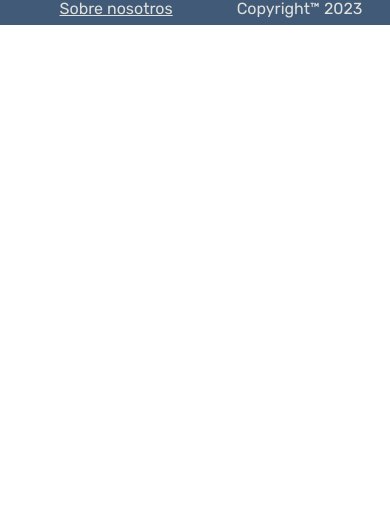
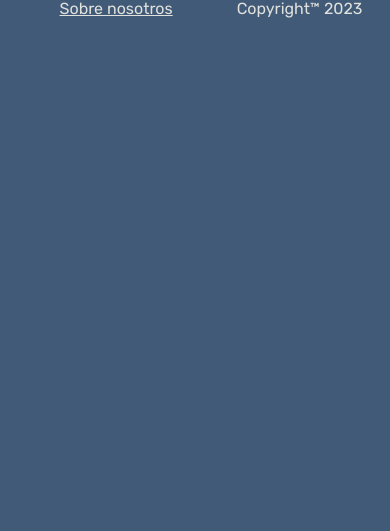
Before and after one commit to RamiroStrologo/3raPreEntrega_StrologoRamiro_47050, a website: page pages/about.html in a window 390 px wide. Shown: the part 569-1100 px from the top of the page. Before the commit the page ends 844 px from the top, so only its background shows below. Drawn offline with nearby package versions, Linux system fonts and the light colour scheme; files whose address does not match are found by name.

Commit message:
commit antes de mergear cambios remotos

```diff
--- a/pages/about.html
+++ b/pages/about.html
@@ -23,7 +23,7 @@
                 </nav>
             </div>
     </header>
-        <main class="container-fluid p-0 m-0 h-100">
+        <main class="container-fluid p-0 m-0">
             <div class="row h-100">
                 <div class="col-sm-12 col-md-6">
                     <h1>SOBRE NOSOTROS</h1>
@@ -44,7 +44,6 @@
                 </div>
             </div>
         </main>
-
         <footer class="container-fluid m-0 p-1 footer_grl">
             <div class="row">
                 <nav class="d-flex flex-wrap">
--- a/scss/partials/_general.scss
+++ b/scss/partials/_general.scss
@@ -6,7 +6,7 @@
     color: $colorCinco;
 }
 body{
-    height: 100% !important;
+    height: 100vh !important;
     .header_grl{
         border-bottom: 2px solid $colorDos !important;
         background-color: $colorTres;
--- a/scss/partials/_media_q.scss
+++ b/scss/partials/_media_q.scss
@@ -1,6 +1,8 @@
 
    //RESPONSIVE FOOTER
    @media (max-width: 992px){
+    body{
+        height: 100vh;
         .footer_grl{
             div{
                 nav{
@@ -33,8 +35,12 @@
          }
     }
 
+   }
+
 
    @media (max-width: 768px){
+    body{
+        height: 100vh;
        //RESPONSIVE ABOUT
        .p_about{
            font-size: small !important;
@@ -43,10 +49,10 @@
         display: none !important;
       }
       .footer_grl{
-       height: 100%;
+       height: 100vh;
       }
       //RESPONSIVE DEL HEADER: GENERAL
-      body{
+
        .header_grl{
            nav{
                ul{
```
Also changed, not shown: css/style.css, 1 other file. Lines whose indentation alone changed are shown as unchanged.
